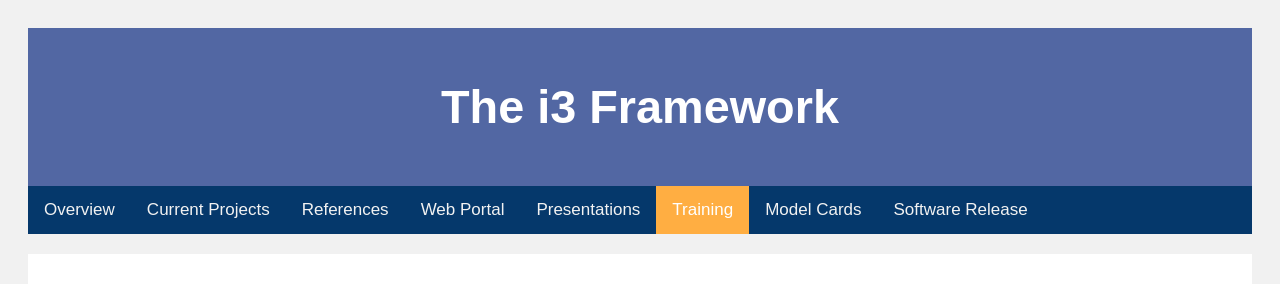
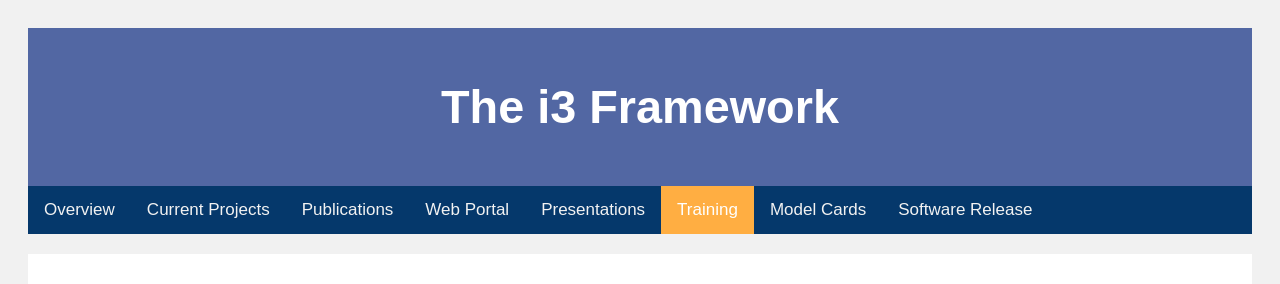
Before and after one commit to LENsPlatform/LENsPlatform.github.io, a plain HTML site: page training.html in a window 1280 px wide. Shown: the top 284 px of the page. Drawn offline with Linux system fonts and the light colour scheme.

Commit message:
Update training.html

```diff
--- a/training.html
+++ b/training.html
@@ -16,7 +16,7 @@
 <div class="topnav" id="myTopnav">
   <a href="index.html" >Overview</a>
   <a href="projects.html">Current Projects</a>
-  <a href="references.html">References</a>
+  <a href="references.html">Publications</a>
   <a href="webportal.html">Web Portal</a>
   <a href="presentations.html">Presentations</a>
   <a href="training.html" class="active">Training</a>
```
